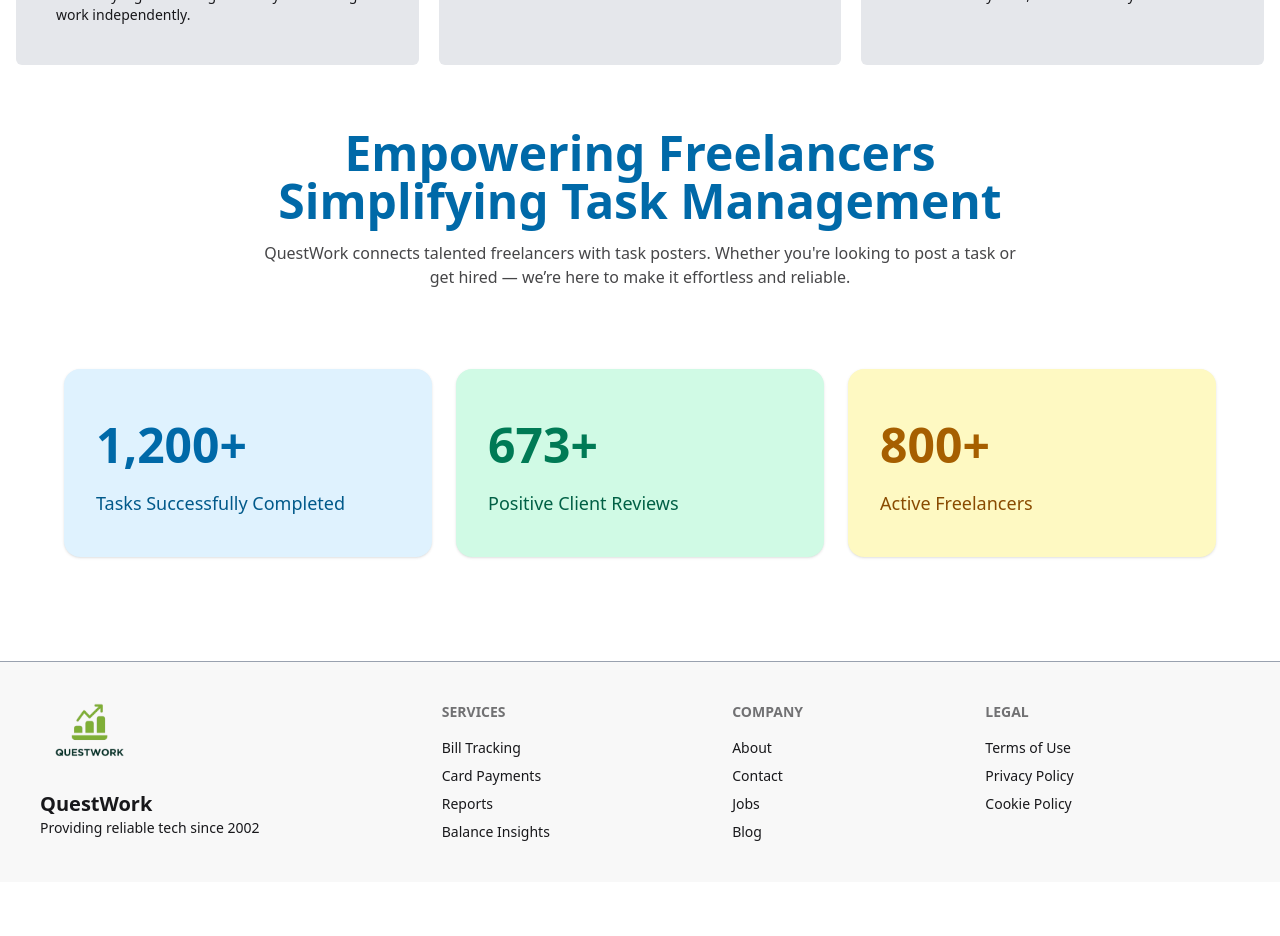
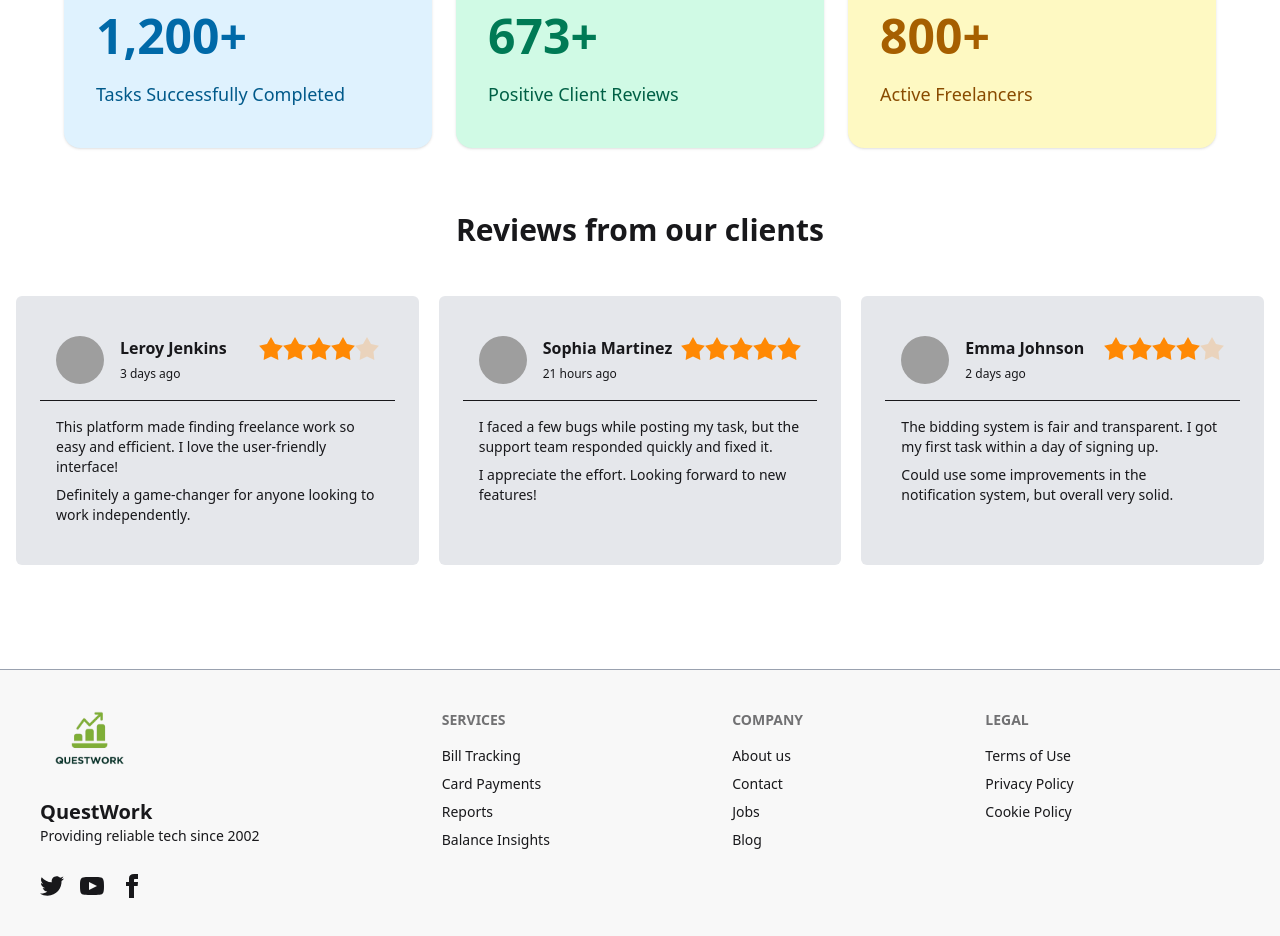
Before and after one commit to marziulrafi/QuestWork, a React (Vite) app: page / in a window 1280 px wide. Shown: the part 1560-2496 px from the top of the page. Before the commit the page ends 2442 px from the top, so only its background shows below. Built offline with nearby package versions, Linux system fonts and the light colour scheme; no server answers; grey boxes are pictures that could not be loaded.

Commit message:
Footer modified

```diff
--- a/src/components/Footer.jsx
+++ b/src/components/Footer.jsx
@@ -10,19 +10,62 @@
                     <span className="text-xl font-bold">QuestWork</span><br />
                     Providing reliable tech since 2002
                 </p>
+
+                <nav>
+                    <div className="grid grid-flow-col gap-4 mt-5">
+                        <a href='https://x.com/'>
+                            <svg
+                                xmlns="http://www.w3.org/2000/svg"
+                                width="24"
+                                height="24"
+                                viewBox="0 0 24 24"
+                                className="fill-current">
+                                <path
+                                    d="M24 4.557c-.883.392-1.832.656-2.828.775 1.017-.609 1.798-1.574 2.165-2.724-.951.564-2.005.974-3.127 1.195-.897-.957-2.178-1.555-3.594-1.555-3.179 0-5.515 2.966-4.797 6.045-4.091-.205-7.719-2.165-10.148-5.144-1.29 2.213-.669 5.108 1.523 6.574-.806-.026-1.566-.247-2.229-.616-.054 2.281 1.581 4.415 3.949 4.89-.693.188-1.452.232-2.224.084.626 1.956 2.444 3.379 4.6 3.419-2.07 1.623-4.678 2.348-7.29 2.04 2.179 1.397 4.768 2.212 7.548 2.212 9.142 0 14.307-7.721 13.995-14.646.962-.695 1.797-1.562 2.457-2.549z"></path>
+                            </svg>
+                        </a>
+                        <a href='https://youtube.com'>
+                            <svg
+                                xmlns="http://www.w3.org/2000/svg"
+                                width="24"
+                                height="24"
+                                viewBox="0 0 24 24"
+                                className="fill-current">
+                                <path
+                                    d="M19.615 3.184c-3.604-.246-11.631-.245-15.23 0-3.897.266-4.356 2.62-4.385 8.816.029 6.185.484 8.549 4.385 8.816 3.6.245 11.626.246 15.23 0 3.897-.266 4.356-2.62 4.385-8.816-.029-6.185-.484-8.549-4.385-8.816zm-10.615 12.816v-8l8 3.993-8 4.007z"></path>
+                            </svg>
+                        </a>
+                        <a href='https://facebook.com'>
+                            <svg
+                                xmlns="http://www.w3.org/2000/svg"
+                                width="24"
+                                height="24"
+                                viewBox="0 0 24 24"
+                                className="fill-current">
+                                <path
+                                    d="M9 8h-3v4h3v12h5v-12h3.642l.358-4h-4v-1.667c0-.955.192-1.333 1.115-1.333h2.885v-5h-3.808c-3.596 0-5.192 1.583-5.192 4.615v3.385z"></path>
+                            </svg>
+                        </a>
+                    </div>
+                </nav>
             </aside>
+
+
             <nav>
                 <h6 className="footer-title">Services</h6>
-                <a className="link link-hover">Bill Tracking</a>
+                <a href='/browse-tasks' className="link link-hover">Bill Tracking</a>
                 <a className="link link-hover">Card Payments</a>
-                <a className="link link-hover">Reports</a>
+                <a href='/browse-tasks' className="link link-hover">Reports</a>
                 <a className="link link-hover">Balance Insights</a>
             </nav>
             <nav>
                 <h6 className="footer-title">Company</h6>
-                <a className="link link-hover">About</a>
+                <button onClick={() => {
+                    const element = document.getElementById('success');
+                    element.scrollIntoView({ behavior: 'smooth' });
+                }} className="link link-hover">About us</button>
                 <a className="link link-hover">Contact</a>
-                <a className="link link-hover">Jobs</a>
+                <a href='/browse-tasks' className="link link-hover">Jobs</a>
                 <a className="link link-hover">Blog</a>
             </nav>
             <nav>
@@ -31,6 +74,7 @@
                 <a className="link link-hover">Privacy Policy</a>
                 <a className="link link-hover">Cookie Policy</a>
             </nav>
+
         </footer>
     );
 };
--- a/src/components/Navbar.jsx
+++ b/src/components/Navbar.jsx
@@ -24,6 +24,11 @@
         <>
             <li><NavLink to="/" className="font-semibold">Home</NavLink></li>
             <li><NavLink to="/browse-tasks" className="font-semibold">All Tasks</NavLink></li>
+
+            {user && (
+                <li><NavLink to="/dashboard/overview" className="font-semibold">Dashboard</NavLink></li>
+            )}
+
             <li>
                 <button
                     className="font-semibold"
@@ -35,9 +40,7 @@
                     About Us
                 </button>
             </li>
-            {user && (
-                <li><NavLink to="/dashboard/overview" className="font-semibold">Dashboard</NavLink></li>
-            )}
+
         </>
     );
     const authLinks = (
--- a/src/pages/Home.jsx
+++ b/src/pages/Home.jsx
@@ -132,6 +132,9 @@
                 </Link>
             </section>
 
+
+            <About />
+
             <div className='flex justify-center items-center mt-14'>
                 <h2 className='text-3xl font-bold'>Reviews from our clients</h2>
             </div>
@@ -215,12 +218,6 @@
 
             </section>
 
-
-
-            <About />
-
-
-
         </div>
     );
 };
```
